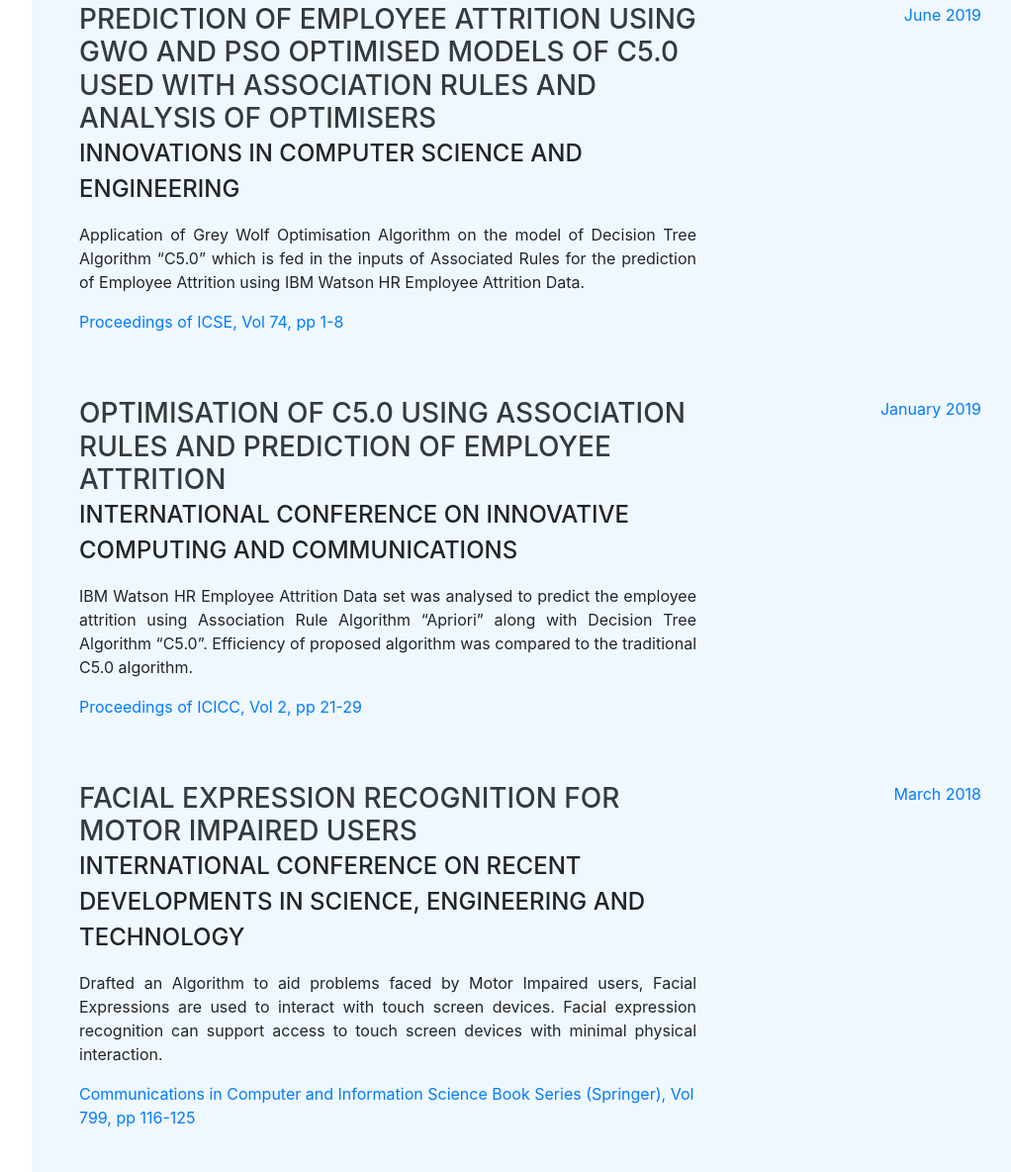
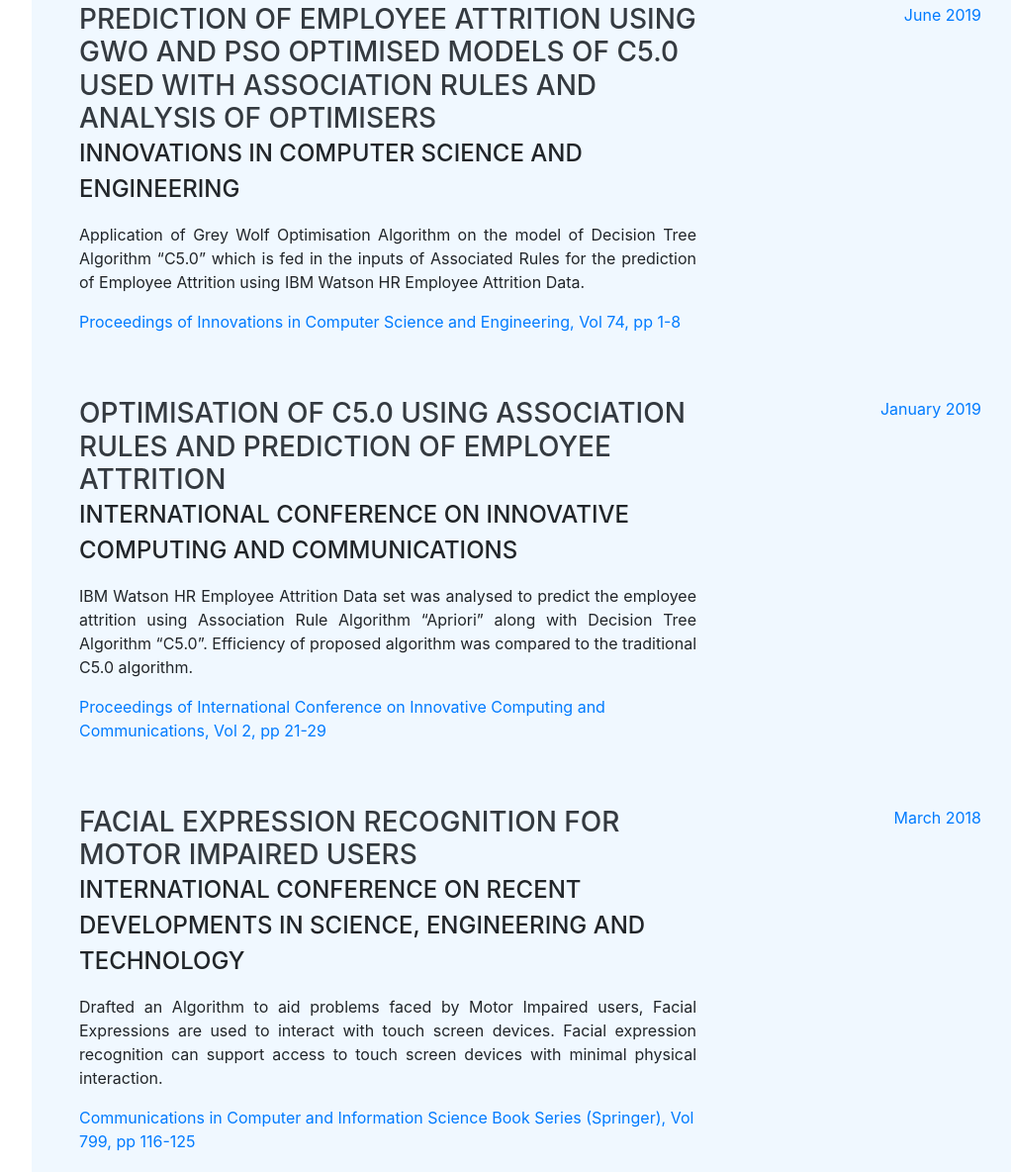
Before and after one commit to krishnasehgal/krishnasehgal.github.io, a website with bundled scripts: page index.html in a window 1280 px wide. Shown: the part 6900-8084 px from the top of the page at 99% size, without its empty margins (240-1262 px from the left). Built offline with nearby package versions, Linux system fonts and the light colour scheme; a web font is replaced by a local one.

Commit message:
Update index.html

```diff
--- a/index.html
+++ b/index.html
@@ -405,7 +405,7 @@
             <h3 class="mb-0" >Prediction of Employee Attrition using GWO and PSO Optimised Models of C5.0 used with Association Rules and Analysis of Optimisers</h3>
             <div class="subheading mb-3">Innovations in Computer Science and Engineering</div>
             <p style="text-align: justify;">Application of Grey Wolf Optimisation Algorithm on the model of Decision Tree Algorithm “C5.0” which is fed in the inputs of Associated Rules for the prediction of Employee Attrition using IBM Watson HR Employee Attrition Data.</p>
-              <p> <a href="https://link.springer.com/chapter/10.1007/978-981-13-7082-3_1"> Proceedings of ICSE, Vol 74, pp 1-8</a></p>
+              <p> <a href="https://link.springer.com/chapter/10.1007/978-981-13-7082-3_1"> Proceedings of Innovations in Computer Science and Engineering, Vol 74, pp 1-8</a></p>
           </div>
           <div class="resume-date text-md-right">
             <span class="text-primary">June 2019</span>
@@ -416,7 +416,7 @@
             <h3 class="mb-0">Optimisation of C5.0 using Association Rules and Prediction of Employee Attrition</h3>
             <div class="subheading mb-3">International Conference on Innovative Computing and Communications</div>
             <p style="text-align: justify;">IBM Watson HR Employee Attrition Data set was analysed to predict the employee attrition using Association Rule Algorithm “Apriori” along with Decision Tree Algorithm “C5.0”. Efficiency of proposed algorithm was compared to the traditional C5.0 algorithm.</p>
-			  <p> <a href="329073234_Optimisation_of_C50_Using_Association_Rules_and_Prediction_of_Employee_Attrition_Proceedings_of_ICICC_2018_Volume_2"> Proceedings of ICICC, Vol 2, pp 21-29</a></p>
+			  <p> <a href="329073234_Optimisation_of_C50_Using_Association_Rules_and_Prediction_of_Employee_Attrition_Proceedings_of_ICICC_2018_Volume_2"> Proceedings of International Conference on Innovative Computing and Communications, Vol 2, pp 21-29</a></p>
           </div>
           <div class="resume-date text-md-right">
             <span class="text-primary">January 2019</span>
@@ -441,7 +441,7 @@
             <h3 class="mb-0">A survey on Fine Pointing and Steady tapping for Motor Impaired Users</h3>
             <div class="subheading mb-3">International Journal of Innovative Research in Science, Engineering and Technology</div>
             <p style="text-align: justify;">Explores how motor-impaired users are interacting with touchscreen devices and how current assistive technology adoption rates can be improved. Includes an overview of new assistive programs: Touch Guard, Octopus Launcher, and Dowell</p>
-			   <p> <a href="http://www.ijirset.com/upload/2017/february/66_11_A%20Survey%20_2%20hard.pdf">Proceedings of IJIRSET, Volume 6, Issue 2, February 2017</a></p>
+			   <p> <a href="http://www.ijirset.com/upload/2017/february/66_11_A%20Survey%20_2%20hard.pdf">Proceedings of International Journal of Innovative Research in Science, Engineering and Technology, Volume 6, Issue 2, February 2017</a></p>
           </div>
           <div class="resume-date text-md-right">
             <span class="text-primary">February 2017</span>
```
